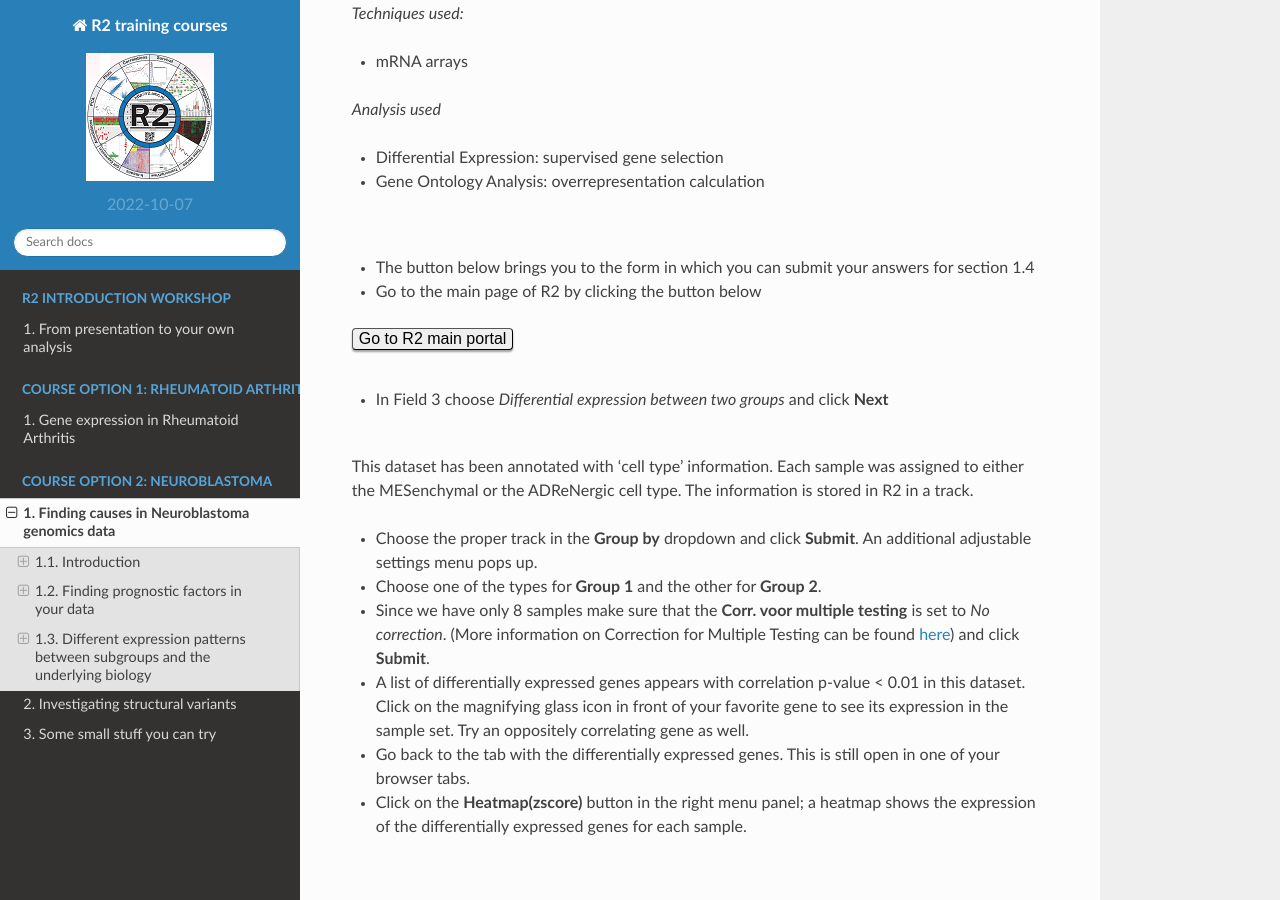
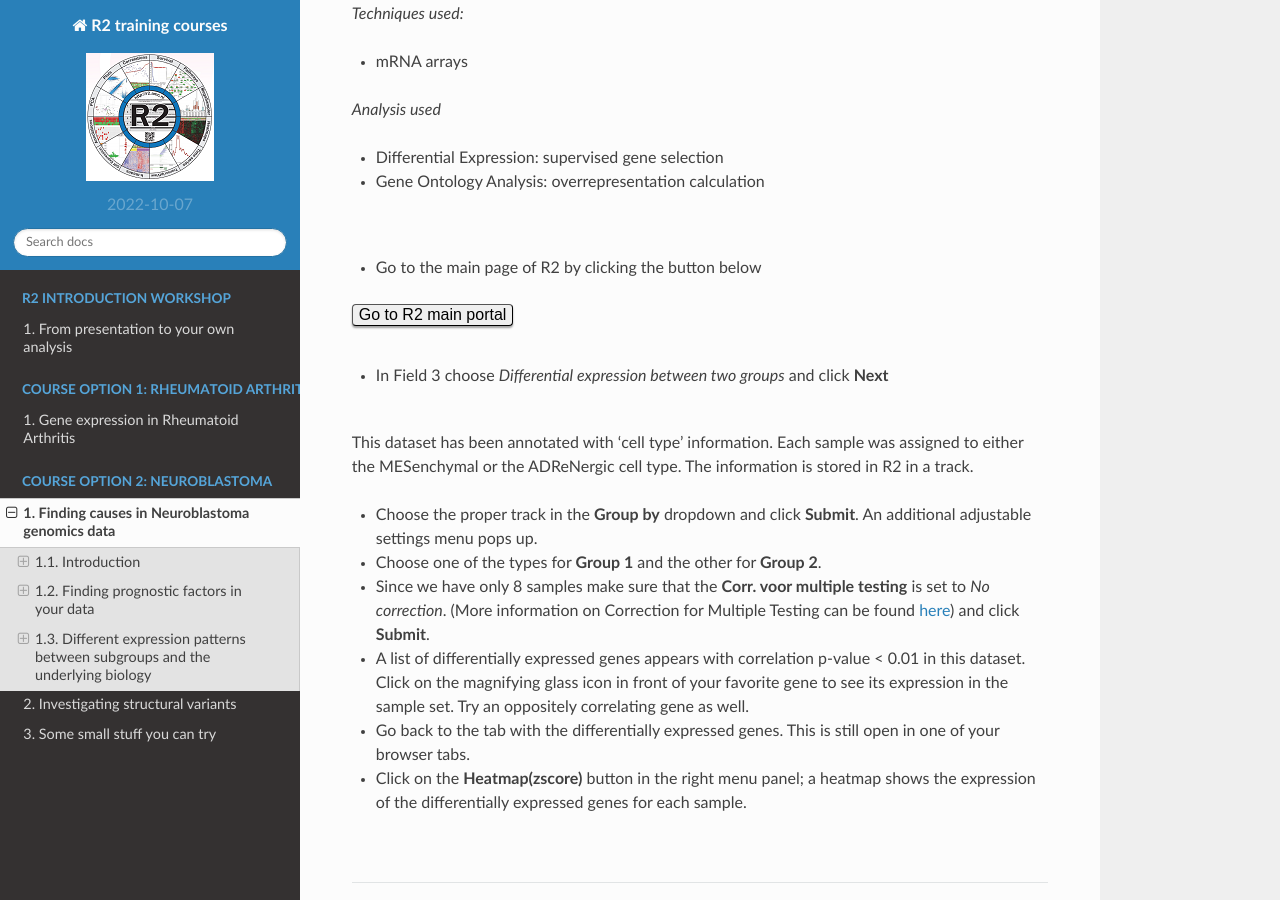
Before and after one commit to antronerds/r2-training-courses, a Sphinx documentation site: the page built from docs/VAGABOND_interim_course_R2_day1.md, in a window 1280 px wide and 900 px high, scrolled down 15735 px. Built offline with Sphinx 7.4.7 and the Read the Docs theme 2.0.0, drawn with Linux system fonts in a browser that asks for light colours; pages that are not in the unit, such as notebooks, are missing from menus.

Commit message:
vagabond adaptations

```diff
--- a/docs/VAGABOND_interim_course_R2_day1.md
+++ b/docs/VAGABOND_interim_course_R2_day1.md
@@ -460,8 +460,6 @@
 <br>
 <br>
 
-* The button below brings you to the form in which you can submit your answers for section 1.4
-
 
 * Go to the main page of R2 by clicking the button below
 
```
